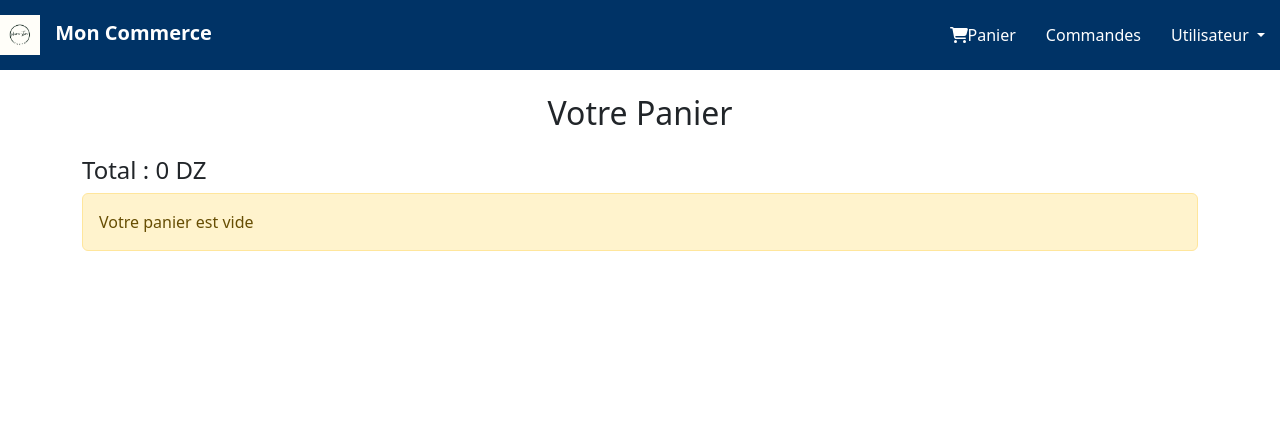
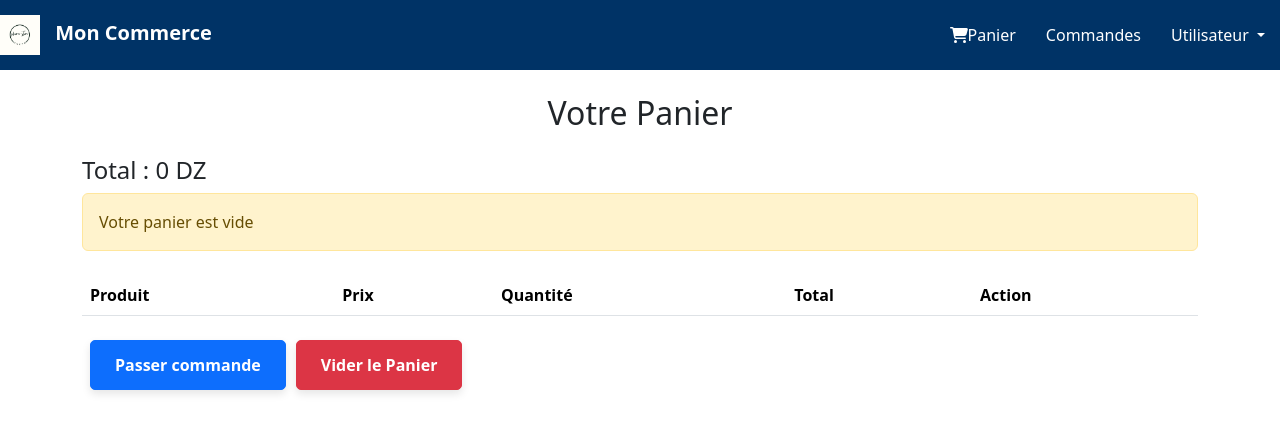
Before and after one commit to aek1987/commerce, an Angular app: page /cart in a window 1280 px wide. Shown: the top 432 px of the page. Built offline with nearby package versions, Linux system fonts and the light colour scheme.

Commit message:
quantite ajoute au panier + cofrimer la commande

```diff
--- a/src/app/cart/cart.component.css
+++ b/src/app/cart/cart.component.css
@@ -0,0 +1,53 @@
+
+  /* Styles généraux pour les boutons */
+  button {
+    font-size: 16px;
+    font-weight: 600;
+    padding: 12px 24px; /* Plus de padding pour rendre les boutons plus confortables */
+    border-radius: 5px;
+    transition: all 0.3s ease;
+    box-shadow: 0 4px 8px rgba(0, 0, 0, 0.1);
+    outline: none;
+    width: auto;
+    min-width: 150px;
+    max-width: 250px;
+    white-space: nowrap;
+    margin-right: 10px; /* Ajoute un espacement entre les boutons */
+    margin-bottom: 15px; /* Ajoute de l'espace en bas du bouton */
+  }
+
+  /* Bouton Confirmer la Commande */
+  .btn-success {
+    background-color: #28a745; /* Vert pour le succès */
+    color: white;
+    border: none;
+  }
+
+  .btn-success:hover {
+    background-color: #218838; /* Une nuance plus sombre au survol */
+    box-shadow: 0 6px 12px rgba(40, 167, 69, 0.3);
+    transform: translateY(-2px);
+  }
+
+  /* Bouton Annuler */
+  .btn-secondary {
+    background-color: #6c757d; /* Couleur grise pour le bouton annuler */
+    color: white;
+    border: none;
+  }
+
+  .btn-secondary:hover {
+    background-color: #5a6268; /* Une nuance plus sombre au survol */
+    box-shadow: 0 6px 12px rgba(108, 117, 125, 0.3);
+    transform: translateY(-2px);
+  }
+
+  /* Ajout de marge entre les boutons */
+  .ms-2 {
+    margin-left: 10px; /* Espacement entre les deux boutons */
+  }
+
+  /* Mise à jour du padding et des marges */
+  .mt-4 {
+    margin-top: 20px;
+  }
--- a/src/app/cart/cart.component.html
+++ b/src/app/cart/cart.component.html
@@ -1,28 +1,39 @@
 <div class="container mt-4">
   <h2 class="mb-4">Votre Panier</h2>
   <h4>Total : {{ total }} DZ</h4>
+
+  <!-- Si le panier est vide -->
   <div *ngIf="items.length === 0" class="alert alert-warning">
     Votre panier est vide
   </div>
 
-  <ul class="list-group mb-4" *ngIf="items.length > 0">
-    <li *ngFor="let item of items" class="list-group-item d-flex justify-content-between align-items-center">
-      {{ item.name }}
-      <span class="badge bg-primary rounded-pill">{{ item.price }} DZ</span>
-    </li>
-  </ul>
-
-  <div *ngIf="items.length > 0">
-
-    <!-- Section pour afficher le total -->
-
-    <button class="btn btn-danger" (click)="clearCart()">Vider le Panier</button>
-     <!-- cart.component.html -->
-<!-- cart.component.html -->
-<div *ngIf="items.length > 0">
-  <button class="btn btn-primary" (click)="goToConfirmationPage()">Passer commande</button>
-</div>
+  <table class="table table-striped cart-grid mt-4">
+    <thead class="thead-dark">
+      <tr>
+        <th scope="col">Produit</th>
+        <th scope="col">Prix</th>
+        <th scope="col">Quantité</th>
+        <th scope="col">Total</th>
+        <th scope="col">Action</th>
+      </tr>
+    </thead>
+    <tbody>
+      <tr *ngFor="let item of items">
+        <td>{{ item.product.name }}</td>
+        <td>{{ item.product.price }} DZ</td>
+        <td>{{ item.quantity }}</td>
+        <td>{{ item.product.price * item.quantity }} DZ</td>
+        <td>
+          <button class="btn btn-danger btn-sm" (click)="removeFromCart(item)">Retirer</button>
+        </td>
+      </tr>
+    </tbody>
+  </table>
 
 
+  <!-- Boutons pour vider le panier et passer commande -->
+  <div class="mt-4">
+    <button class="btn btn-primary ms-2" (click)="goToConfirmationPage()">Passer commande</button>
+    <button class="btn btn-danger" (click)="clearCart()">Vider le Panier</button>
   </div>
 </div>
--- a/src/app/cart/cart.component.ts
+++ b/src/app/cart/cart.component.ts
@@ -2,6 +2,7 @@ import { Component, OnChanges, OnInit } from '@angular/core';
 import { CartService } from '../service/cart.service';
 import { Product } from '../modeles/product.model'; // Importer l'interface Product
 import { Router } from '@angular/router'; // Importer Router
+import { ToastrService } from 'ngx-toastr';
 
 @Component({
   selector: 'app-cart',
@@ -13,7 +14,7 @@ export class CartComponent implements OnInit {
   total = this.cartService.getTotal(); // Calculer le total
 
 
-  constructor(private cartService: CartService, private router: Router) { }
+  constructor(private cartService: CartService, private router: Router,private toastr: ToastrService) { }
 
   ngOnInit() {
      // S'abonner aux changements des items
@@ -48,4 +49,22 @@ export class CartComponent implements OnInit {
       }
     });
   }
+
+  // Méthode pour retirer un produit du panier
+removeFromCart(itemToRemove: any) {
+  // Chercher l'index de l'élément à retirer
+  const index = this.items.findIndex(item => item.product.id === itemToRemove.product.id);
+
+  // Si l'élément est trouvé, le retirer du tableau
+  if (index > -1) {
+    this.items.splice(index, 1);  // Retirer 1 élément à la position trouvée
+    this.calculateTotal();  // Recalculer le total après suppression
+  }
+
+  // Afficher un message de succès
+  this.toastr.info('Produit retiré du panier', '', {
+    positionClass: 'toast-bottom-right',
+    timeOut: 2000
+  });
 }
+}
--- a/src/app/order-confirmation/order-confirmation.component.css
+++ b/src/app/order-confirmation/order-confirmation.component.css
@@ -6,3 +6,72 @@
   .card-footer {
     background-color: #f8f9fa; /* Couleur de fond du pied de la carte */
   }
+
+
+  /* Styles généraux pour les boutons */
+button {
+  font-size: 16px;
+  font-weight: 600;
+  padding: 12px 24px; /* Plus de padding pour rendre les boutons plus confortables */
+  border-radius: 5px;
+  transition: all 0.3s ease;
+  box-shadow: 0 4px 8px rgba(0, 0, 0, 0.1);
+  outline: none;
+  width: auto;
+  min-width: 150px;
+  max-width: 250px;
+  white-space: nowrap;
+  margin-right: 10px; /* Ajoute un espacement entre les boutons */
+  margin-bottom: 15px; /* Ajoute de l'espace en bas du bouton */
+}
+
+/* Bouton Confirmer la Commande */
+.btn-success {
+  background-color: #28a745; /* Vert pour le succès */
+  color: white;
+  border: none;
+}
+
+.btn-success:hover {
+  background-color: #218838; /* Une nuance plus sombre au survol */
+  box-shadow: 0 6px 12px rgba(40, 167, 69, 0.3);
+  transform: translateY(-2px);
+}
+
+/* Bouton Annuler */
+.btn-secondary {
+  background-color: #6c757d; /* Couleur grise pour le bouton annuler */
+  color: white;
+  border: none;
+}
+
+.btn-secondary:hover {
+  background-color: #5a6268; /* Une nuance plus sombre au survol */
+  box-shadow: 0 6px 12px rgba(108, 117, 125, 0.3);
+  transform: translateY(-2px);
+}
+
+/* Ajout de marge entre les boutons */
+.ms-2 {
+  margin-left: 10px; /* Espacement entre les deux boutons */
+}
+
+/* Mise à jour du padding et des marges */
+.mt-4 {
+  margin-top: 20px;
+}
+/**************************************/
+
+.alert {
+  margin-top: 10px; /* Espace au-dessus du message d'alerte */
+  padding: 10px; /* Espace intérieur */
+  border-radius: 5px; /* Coins arrondis */
+  font-size: 14px; /* Taille de la police */
+  text-align: center; /* Centrer le texte */
+}
+
+.alert-warning {
+  background-color: #ffeeba; /* Couleur de fond jaune clair */
+  color: #856404; /* Couleur du texte */
+  border-color: #ffeeba; /* Couleur de la bordure */
+}
--- a/src/app/order-confirmation/order-confirmation.component.html
+++ b/src/app/order-confirmation/order-confirmation.component.html
@@ -8,18 +8,24 @@
     </div>
     <ul class="list-group list-group-flush">
       <li *ngFor="let item of items" class="list-group-item d-flex justify-content-between align-items-center">
-        <span>{{ item.name }}</span>
-        <span class="badge bg-secondary rounded-pill">{{ item.price }} €</span>
+        <span>{{ item.product.name }} ({{ item.quantity }} x {{ item.product.price }} DZ)</span>
+        <span class="badge bg-secondary rounded-pill">
+          {{ item.quantity * item.product.price }} DZ
+        </span>
       </li>
     </ul>
     <div class="card-footer text-end">
-      <h5>Total : <span class="text-danger">{{ total }} €</span></h5>
+      <h5>Total : <span class="text-danger">{{ total }} DZ</span></h5>
     </div>
   </div>
-
 
   <div class="text-center mt-4">
     <button class="btn btn-success me-2" (click)="confirmOrder()">Confirmer la commande</button>
     <button class="btn btn-danger" (click)="cancelOrder()">Annuler</button>
+
+    <!-- Affichage du message d'alerte sous le bouton de confirmation -->
+    <div *ngIf="alertMessage" class="alert alert-warning mt-3">
+      {{ alertMessage }}
+    </div>
   </div>
 </div>
--- /dev/null
+++ b/src/app/service/alerte-service.service.ts
@@ -0,0 +1,35 @@
+import { Injectable } from '@angular/core';
+import { ToastrService } from 'ngx-toastr';
+
+@Injectable({
+  providedIn: 'root',
+})
+export class AlertService {
+  public alertMessage: string | null = null; // Propriété pour stocker le message
+
+  constructor(private toastr: ToastrService) {}
+
+  success(message: string, title?: string) {
+    this.alertMessage = message; // Stocker le message
+    this.toastr.success(message, title);
+  }
+
+  error(message: string, title?: string) {
+    this.alertMessage = message;
+    this.toastr.error(message, title);
+  }
+
+  warning(message: string, title?: string) {
+    this.alertMessage = message;
+    this.toastr.warning(message, title);
+  }
+
+  info(message: string, title?: string) {
+    this.alertMessage = message;
+    this.toastr.info(message, title);
+  }
+
+  clearAlert() {
+    this.alertMessage = null; // Réinitialiser le message
+  }
+}
--- a/src/app/service/cart.service.ts
+++ b/src/app/service/cart.service.ts
@@ -1,16 +1,22 @@
 import { Injectable } from '@angular/core';
 import { BehaviorSubject } from 'rxjs';
 import { Product } from '../modeles/product.model'; // Importer l'interface Product
+interface Panier {
+  product: Product;
+  quantity: number;
+}
 
 @Injectable({
   providedIn: 'root'
 })
+
+
 export class CartService {
-  private items: Product[] = []; // Utilisation de l'interface Product// Liste des produits dans le panier
+  private items: Panier[] = []; // Utilisation de l'interface Product// Liste des produits dans le panier
   total:number=0;
 
 
-  private itemsSubject = new BehaviorSubject<Product[]>(this.items); // Utilisation de BehaviorSubject
+  private itemsSubject = new BehaviorSubject<Panier[]>(this.items); // Utilisation de BehaviorSubject
   private totalSubject = new BehaviorSubject<number>(0); // Pour suivre le total
 
   // Observable pour les items
@@ -19,7 +25,7 @@ export class CartService {
   total$ = this.totalSubject.asObservable();
   constructor() {
     // Récupérer le panier à partir du Local Storage lors de l'initialisation
-    const savedCart = localStorage.getItem('cart');
+    const savedCart = localStorage.getItem('panier');
     if (savedCart) {
       this.items = JSON.parse(savedCart);
     }
@@ -27,46 +33,53 @@ export class CartService {
 // Ajoute un produit au panier
   addProduct(product: Product) {
 
-    this.items.push(product);
 
+    const existingProduct = this.items.find(item => item.product.id === product.id);
+    if (existingProduct) {
+      // Augmentez la quantité si le produit existe déjà
+      existingProduct.quantity++;
+    } else {
+      // Ajoutez le produit avec une quantité de 1
+      this.items.push({ product, quantity: 1 });
+    }
     this.itemsSubject.next(this.items); // Mise à jour de l'observable
     this.updateTotal(); // Met à jour le total après l'ajout
-
-    this.getTotal();
-    console.log('Produit ajouté au panier:', product);
     this.saveCart();
   }
 
-  getItems(): Product[] {
+  getItems(): Panier[] {
     // Récupérer le panier à partir du Local Storage lors de l'initialisation
-    const savedCart = localStorage.getItem('cart');
+    const savedCart = localStorage.getItem('panier');
     if (savedCart) {
       this.items = JSON.parse(savedCart);
+      this.itemsSubject.next(this.items); // Émet les items du panier
+      this.updateTotal(); // Met à jour le total après la récupération
     }
     return this.items;
   }
 
-  clearCart(): Product[] {
+  clearCart(): Panier[] {
     this.items = [];
     this.saveCart();
+    this.totalSubject.next(0); // Réinitialise le total
     return this.items;
   }
   updateTotal() {
-    const total = this.items.reduce((sum, item) => sum + item.price, 0);
+    const total = this.items.reduce((sum, item) => sum + (item.product.price * item.quantity), 0);
     this.totalSubject.next(total); // Mise à jour du total observable
   }
 
 
   getTotal(): number {
 
-    this.total = this.items.reduce((total, item) => total + item.price, 0);
+    this.total = this.items.reduce((total, item) => total + item.product.price, 0);
     console.log(`Total price of items in the cart: ${this.total} €`);
     return this.total;
   }
 
 // Sauvegarder le panier dans le Local Storage
 saveCart() {
-  localStorage.setItem('cart', JSON.stringify(this.items));
+  localStorage.setItem('panier', JSON.stringify(this.items));
 }
 
 
```
Also changed, not shown: src/app/order-confirmation/order-confirmation.component.ts (+16 -6 lines), 2 other files (tests, documents, lock files or other folders).
